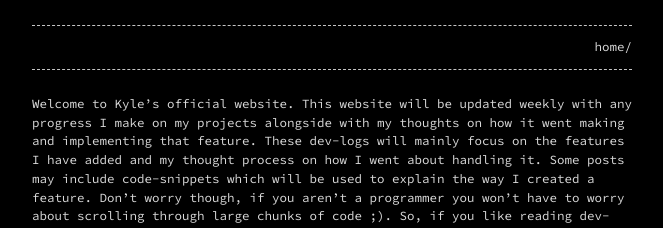
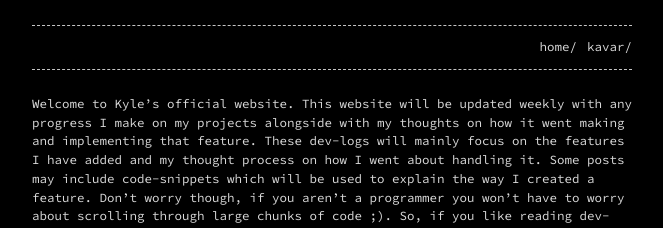
Before and after one commit to KyleS01/KyleS01.github.io, a Jekyll site: the page built from README.md, in a window 1280 px wide. Shown: the top 228 px of the page, without its empty margins (308-971 px from the left). Built offline with Jekyll 4.4.1, drawn with Linux system fonts in a browser that asks for light colours; our own code applies the rules of GitHub Pages for plain Markdown files.

Commit message:
Update _config.yml

```diff
--- a/_config.yml
+++ b/_config.yml
@@ -4,6 +4,7 @@
 
 header_pages:
   - index.md
+  - kavar.md
 
 
 #footer: 'follow us on <a href="https://twitter.com/">twitter</a>'
```
